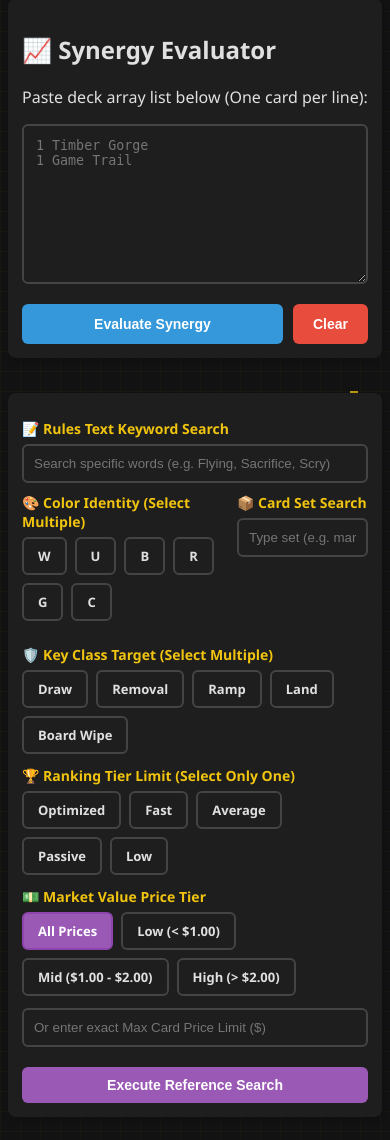
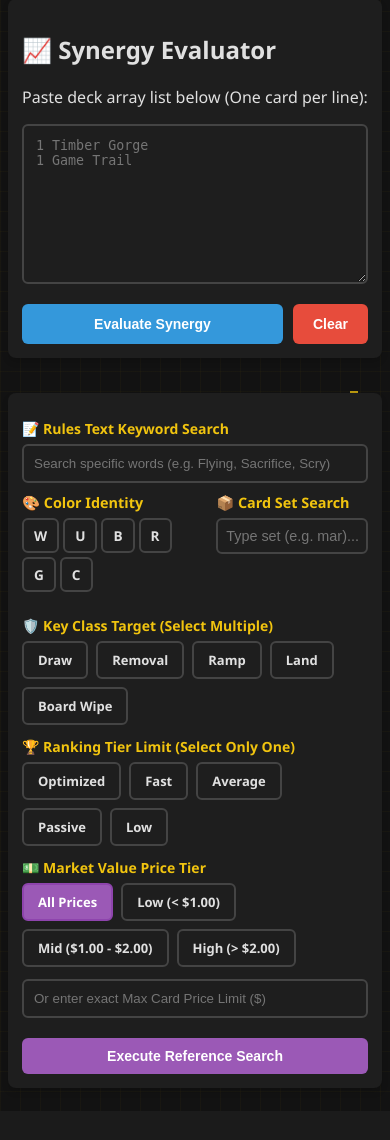
Before and after one commit to dylan2fuchs-max/CheepCard, a Flask app: page /dashboard in a window 390 px wide. Shown: the part 249-1389 px from the top of the page. After the commit the page ends 1341 px from the top, so only its background shows below. Run offline with Flask 3, Linux system fonts and the light colour scheme; a user stored in the database is signed in; data that the repository does not hold is empty; some libraries are stand-ins or nearby versions.

Commit message:
Updates for Layout Search Results

```diff
--- a/templates/dashboard.html
+++ b/templates/dashboard.html
@@ -314,7 +314,7 @@
             .workspace-grid {
                 display: flex !important;
                 flex-direction: column !important;
-                align-items: center !important;
+                align-items: stretch !important; /* <--- Locks them to full container width */
             }
             .result-box {
                 background: var(--box-bg);
@@ -531,30 +531,30 @@
                 <div class="filter-section-title">📝 Rules Text Keyword Search</div>
                     <input type="text" name="keyword" placeholder="Search specific words (e.g. Flying, Sacrifice, Scry)" value="{{ selected_keyword }}">
 
-                <!-- Side-by-Side Row for Color Identity and Card Set Search -->
-                <div style="display: flex; gap: 15px; align-items: flex-start; flex-wrap: wrap; margin-bottom: 10px; width: 100%; box-sizing: border-box;">
+                    <!-- Compact Side-by-Side Row for Color Identity and Card Set Search -->
+                    <div style="display: flex; gap: 12px; align-items: flex-start; margin-bottom: 12px; width: 100%; box-sizing: border-box;">
 
                         <!-- Color Identity Column -->
-                    <div style="flex: 1; min-width: 200px;">
-                        <div class="filter-section-title" style="margin-top: 0;">🎨 Color Identity (Select Multiple)</div>
-                        <div class="btn-cluster color-cluster">
+                        <div style="flex: 1.2; min-width: 0;">
+                            <div class="filter-section-title" style="margin-top: 0; font-size: 0.9em;">🎨 Color Identity</div>
+                            <div class="btn-cluster color-cluster" style="display: flex; flex-wrap: wrap; gap: 4px;">
                                 {% for c in [('W', 'White'), ('U', 'Blue'), ('B', 'Black'), ('R', 'Red'), ('G', 'Green'), ('C', 'Colorless')] %}
                                 <input type="checkbox" name="colors" value="{{ c[0] }}" id="color_{{ c[0]|lower }}" class="filter-input" {% if c[0] in selected_colors %}checked{% endif %}>
-                            <label for="color_{{ c[0]|lower }}" class="filter-label">{{ c[0] }}</label>
+                                <label for="color_{{ c[0]|lower }}" class="filter-label" style="padding: 6px 10px; font-size: 0.85em;">{{ c[0] }}</label>
                                 {% endfor %}
                             </div>
                         </div>
 
-                    <!-- Card Set Search Column with Substring Autocomplete -->
-                    <div style="flex: 1; min-width: 100px;">
-                        <div class="filter-section-title" style="margin-top: 0;">📦 Card Set Search</div>
+                        <!-- Card Set Search Column -->
+                        <div style="flex: 1; min-width: 0;">
+                            <div class="filter-section-title" style="margin-top: 0; font-size: 0.9em;">📦 Card Set Search</div>
                             <input type="text"
                                 id="setSearchInput"
                                 name="set_name"
                                 value="{{ selected_set|default('') }}"
                                 list="mtg-sets-list"
                                 placeholder="Type set (e.g. mar)..."
-                            style="width: 100%; padding: 10px; border-radius: 6px; border: 2px solid var(--border-color); background-color: var(--box-bg); color: var(--text-color); box-sizing: border-box;">
+                                style="width: 100%; padding: 8px; font-size: 0.9em; border-radius: 6px; border: 2px solid var(--border-color); background-color: var(--box-bg); color: var(--text-color); box-sizing: border-box;">
 
                             <datalist id="mtg-sets-list">
                                 {% for s in all_sets %}
```
Also changed, not shown: Excel_Manager.py (+22 -14 lines). Lines whose indentation alone changed are shown as unchanged.
